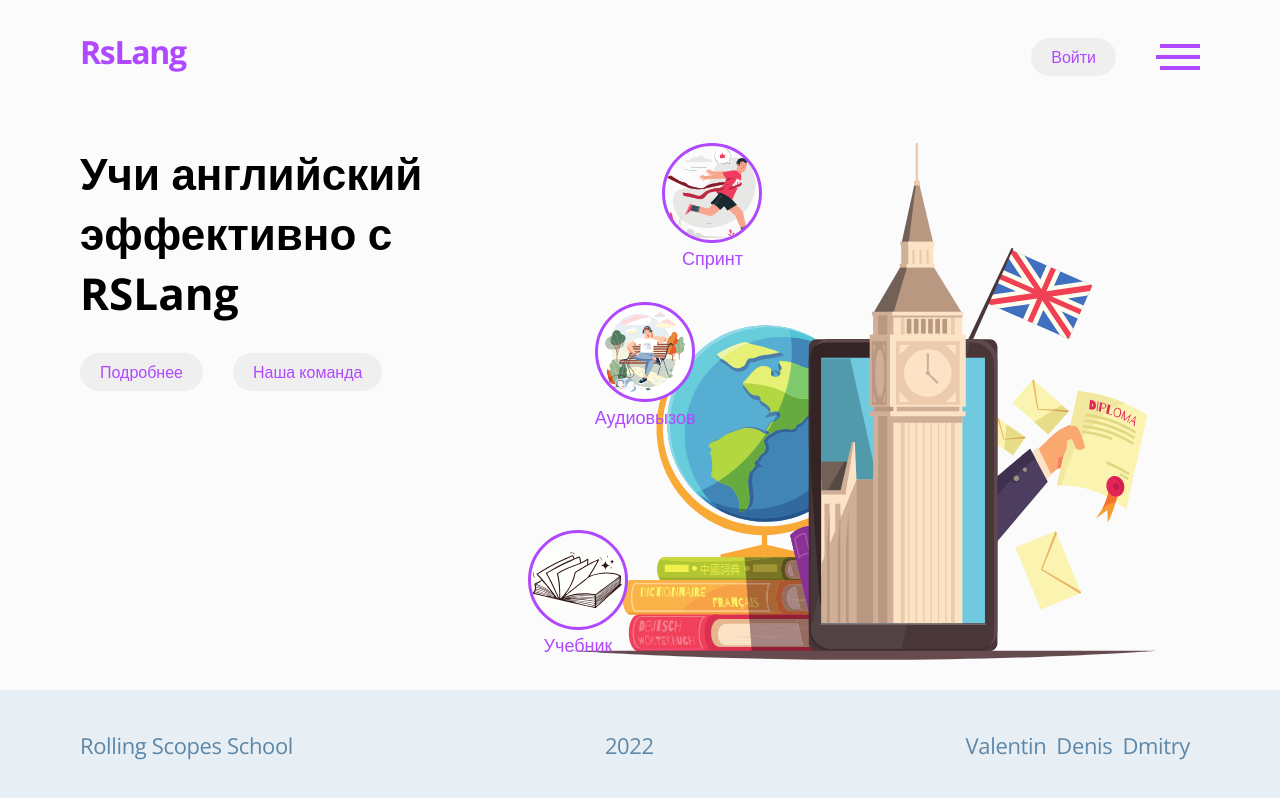
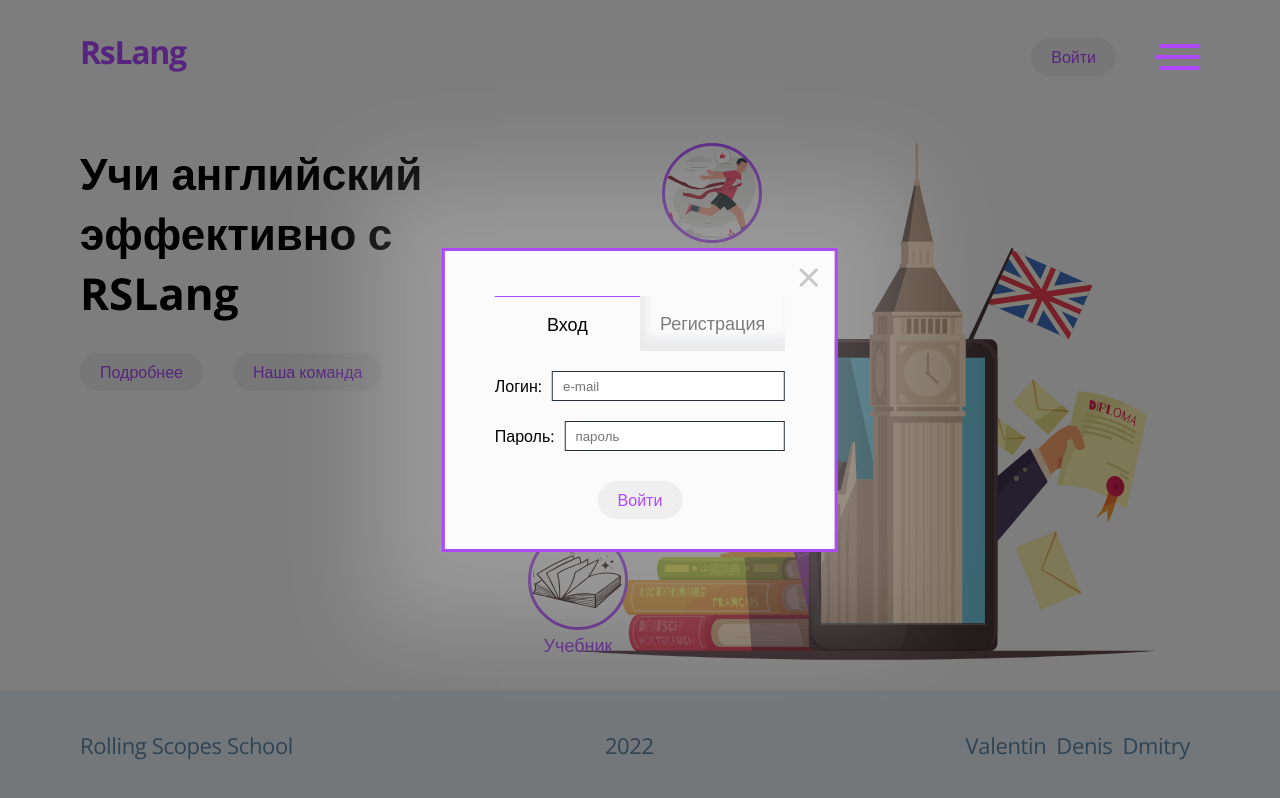
Before and after one commit to DnsYOUdnk/rslang, a React (Create React App) app in the folder rslang-app/: page / in a window 1280 px wide. Both pictures are taken after a click on the button "Войти". Built offline with nearby package versions, Linux system fonts and the light colour scheme.

Commit message:
docs: add modal window for authorization

```diff
--- a/rslang-app/src/components/Header/Header.tsx
+++ b/rslang-app/src/components/Header/Header.tsx
@@ -2,12 +2,21 @@
 import cl from './Header.module.css';
 import cn from 'classnames';
 import { Menu } from '../Menu/Menu';
-import { useState } from 'react';
+import { useRef, useState } from 'react';
 import { Button } from '../Button/Button';
 import { Link } from 'react-router-dom';
+import { Modal } from '../Modal/Modal';
 
 export const Header = ({ className, ...props }: HeaderProps): JSX.Element => {
   const [isOpenMenu, setIsOpenMenu] = useState(false);
+  const [isOpenModal, setIsOpenModal] = useState(false);
+
+  const closeOverlay = (e: any) => {
+    const target = e.target;
+    if (target && target.classList.contains('Header_overlay__ijmMg')) {
+      setIsOpenModal(!isOpenModal);
+    }
+  };
   return (
     <header {...props} className={cn(className, cl.header)}>
       <nav className={cl.nav}>
@@ -16,7 +25,9 @@
         </Link>
 
         <div className={cl.wrap}>
-          <Button className={cl.login}>Войти</Button>
+          <Button className={cl.login} onClick={() => setIsOpenModal(!isOpenModal)}>
+            Войти
+          </Button>
           <Menu isOpenMenu={isOpenMenu} setIsOpenMenu={setIsOpenMenu} />
         </div>
       </nav>
@@ -25,6 +36,13 @@
       ) : (
         ''
       )}
+      {isOpenModal ? (
+        <div className={cl.overlay} onClick={(e) => closeOverlay(e)}>
+          {<Modal isOpenModal={isOpenModal} setIsOpenModal={setIsOpenModal} />}
+        </div>
+      ) : (
+        ''
+      )}
     </header>
   );
 };
--- /dev/null
+++ b/rslang-app/src/components/Modal/Modal.module.css
@@ -0,0 +1,102 @@
+.form {
+  position: absolute;
+  top: 50%;
+  left: 50%;
+  transform: translate(-50%, -50%);
+  background: var(--main-bg-color);
+  padding: 45px 50px 30px;
+  cursor: unset;
+  outline: 3px solid var(--link-color);
+  box-shadow: 1px 1px 87px 77px rgba(255, 255, 255, 0.21);
+}
+
+.form__switch {
+  display: grid;
+  grid-template-columns: 1fr 1fr;
+  text-align: center;
+  padding-bottom: 20px;
+}
+
+.title__reg {
+  padding: 15px 20px;
+  opacity: 0.5;
+  box-shadow: -8px -12px 10px 2px rgba(93, 95, 99, 0.2) inset;
+}
+
+.title__ent {
+  padding: 15px 20px;
+  opacity: 0.5;
+  box-shadow: 5px -12px 10px 2px rgba(93, 95, 99, 0.2) inset;
+}
+
+.title__active {
+  opacity: 1;
+  border-top: 1px solid var(--link-color);
+  box-shadow: unset;
+}
+
+.form__wrap {
+  margin-bottom: 30px;
+}
+
+.form__group {
+  display: flex;
+  align-items: center;
+  margin-bottom: 20px;
+}
+
+.form__label {
+  margin-right: 10px;
+  font-size: 16px;
+}
+
+.form__control {
+  width: 100%;
+  height: 30px;
+  border: 1px solid var(--title-color);
+  padding: 10px;
+}
+
+.form__control:focus {
+  outline: 1px solid var(--link-color);
+}
+
+.form__button {
+  display: flex;
+  justify-content: center;
+  margin: 0 auto;
+}
+
+.closeModal {
+  position: absolute;
+  top: 20px;
+  right: 14px;
+  width: 24px;
+  height: 24px;
+  opacity: 0.2;
+  cursor: pointer;
+  transition: opacity ease 0.5s;
+}
+
+.closeModal:hover {
+  opacity: 1;
+}
+
+.closeModal::before,
+.closeModal::after {
+  content: '';
+  position: absolute;
+  top: 5px;
+  display: block;
+  width: 24px;
+  height: 3px;
+  background: #000;
+}
+
+.closeModal::before {
+  transform: rotate(45deg);
+}
+
+.closeModal::after {
+  transform: rotate(-45deg);
+}
--- /dev/null
+++ b/rslang-app/src/components/Modal/Modal.tsx
@@ -0,0 +1,67 @@
+import { ModalProps } from './Modal.props';
+import cl from './Modal.module.css';
+import cn from 'classnames';
+import { Link } from 'react-router-dom';
+import { useState } from 'react';
+import { Button } from '../Button/Button';
+
+export const Modal = ({
+  isOpenModal,
+  setIsOpenModal,
+  className,
+  ...props
+}: ModalProps): JSX.Element => {
+  const [activeButton, setActiveButton] = useState('1');
+
+  const closeModal = () => setIsOpenModal(!isOpenModal);
+  return (
+    <form className={cl.form}>
+      <div className={cl.form__switch}>
+        <div
+          className={cn(cl.title__reg, { [cl.title__active]: activeButton == '1' })}
+          onClick={() => setActiveButton('1')}
+        >
+          Вход
+        </div>
+        <div
+          className={cn(cl.title__ent, { [cl.title__active]: activeButton == '0' })}
+          onClick={() => setActiveButton('0')}
+        >
+          Регистрация
+        </div>
+      </div>
+      <div className={cl.form__wrap}>
+        <div className={cl.form__group}>
+          <label className={cl.form__label} htmlFor='username'>
+            Логин:
+          </label>
+          <input
+            placeholder='e-mail'
+            name='username'
+            autoComplete='username'
+            required
+            id='username'
+            className={cl.form__control}
+          ></input>
+        </div>
+        <div className={cl.form__group}>
+          <label className={cl.form__label} htmlFor='password'>
+            Пароль:
+          </label>
+          <input
+            placeholder='пароль'
+            name='password'
+            autoComplete='current-password'
+            required
+            id='password'
+            className={cl.form__control}
+          ></input>
+        </div>
+      </div>
+      <Button type='submit' className={cl.form__button}>
+        {activeButton == '1' ? 'Войти' : 'Зарегестрироваться'}
+      </Button>
+      <div className={cl.closeModal} onClick={closeModal}></div>
+    </form>
+  );
+};
```
Also changed, not shown: rslang-app/src/components/Modal/Modal.props.ts (added, +7 -0 lines).
